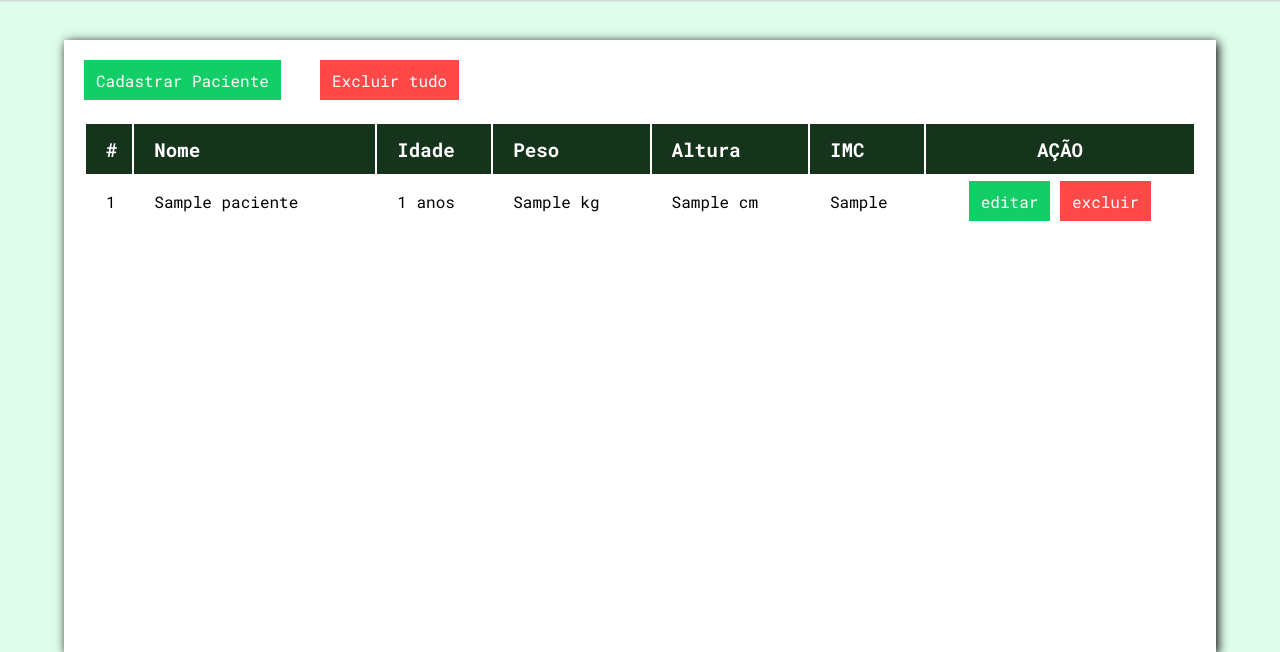
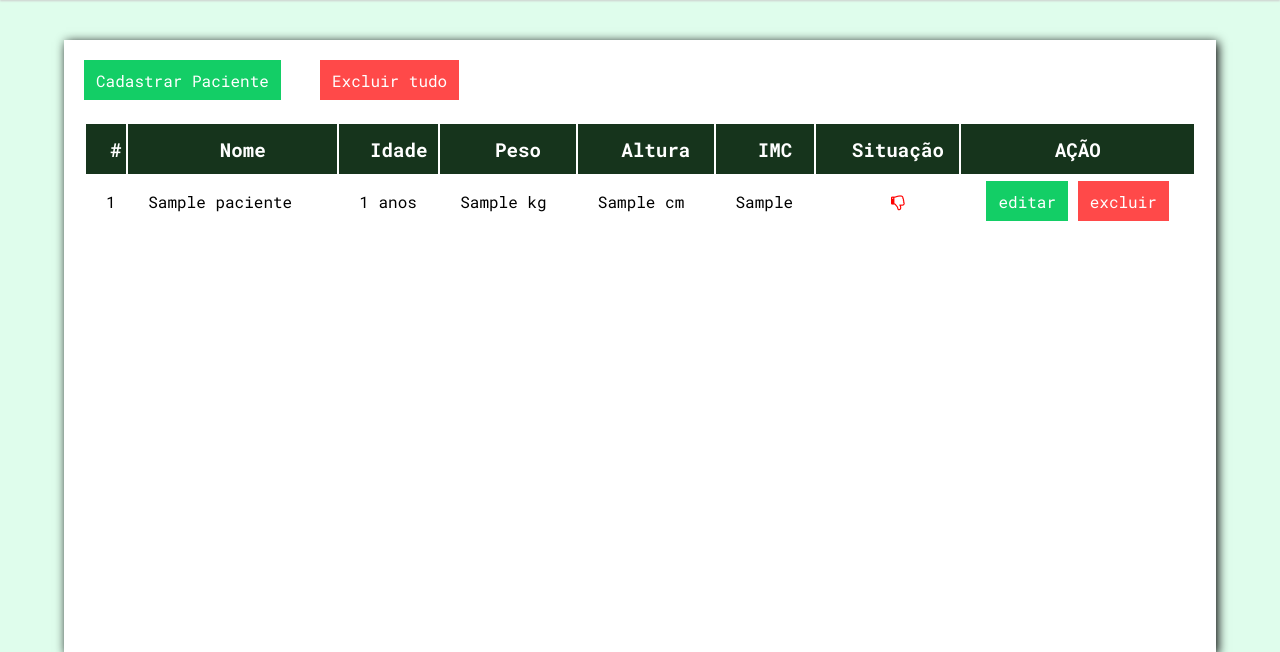
Before and after one commit to jorgereiis/pacientes_web, a PHP site: page /painel.php in a window 1280 px wide. Shown: the part 70-722 px from the top of the page. Run offline with PHP 8.4, Linux system fonts and the light colour scheme; the visitor is signed in with stand-in values (Sample User, id 1); tables that the repository leaves empty or names only in its code hold one stand-in row (values such as "Sample post").

Commit message:
Release 1.1.0 - Adicionado informação de STATUS na tabela IMC

```diff
--- a/css/style-painel.css
+++ b/css/style-painel.css
@@ -122,6 +122,14 @@ footer {
 }
 
 /* ESTILOS DA TABELA DO PAINEL DENTRO DA TAG MAIN*/
+.hand.green {
+    color: green;
+}
+
+.hand.red {
+    color: red;
+}
+
 #tdzero {
     font-size: 25px;
 }
--- a/js/script-create.js
+++ b/js/script-create.js
@@ -1,6 +1,4 @@
 // MINHAS VARIÁVEIS
-let btn_cad = document.querySelector('#btn_cad')
-
 let btn = document.querySelector('#verSenha')
 let btnConfirm = document.querySelector('#verConfirmSenha')
 
--- a/painel.php
+++ b/painel.php
@@ -14,6 +14,7 @@
     <meta charset="UTF-8">
     <meta http-equiv="X-UA-Compatible" content="IE=edge">
     <meta name="viewport" content="width=device-width, initial-scale=1.0">
+    <link rel="stylesheet" href="https://stackpath.bootstrapcdn.com/font-awesome/4.7.0/css/font-awesome.min.css">
     <link rel="stylesheet" href="./css/style-painel.css">
     <title>Painel do sistema</title>
 </head>
@@ -28,13 +29,14 @@
         <br><br>
         <table class="records">
             <thead>
-                <tr>
+                <tr align='center'>
                     <th>#</th>
                     <th>Nome</th>
                     <th>Idade</th>
                     <th>Peso</th>
                     <th>Altura</th>
                     <th>IMC</th>
+                    <th>Situação</th>
                     <th>AÇÃO</th>
                 </tr>
             </thead>
@@ -43,13 +45,19 @@
                     if ($qtd_linhas > 0){
                         $contador=1;
                         while($data = mysqli_fetch_assoc($result_query)){
-                            echo "<tr>";
+                            echo "<tr id='linha'>";
                             echo "<td>".$contador."</td>";
                             echo "<td>".$data['nome']."</td>";
                             echo "<td>".$data['idade']." anos</td>";
                             echo "<td>".$data['peso']." kg</td>";
                             echo "<td>".$data['altura']." cm</td>";
-                            echo "<td>".$data['imc']."</td>";
+                            echo "<td id='imc'>".$data['imc']. "</td>";
+                            if ($data['imc'] < 25){
+                                echo "<td class='hand green' align='center'><i class='fa fa-thumbs-o-up' aria-hidden='true'></i></td>";
+                            } else {
+
+                                echo "<td class='hand red' align='center'><i class='fa fa-thumbs-o-down' aria-hidden='true'></i></td>";
+                            }
                 ?>
                         <td>
                             <button type="button" class="button green">editar</button>
@@ -60,7 +68,7 @@
                         }
 
                     } else {
-                        echo "<tr><td colspan='7' align='center' id='tdzero'>Não há registros!</td></tr>";
+                        echo "<tr><td colspan='8' align='center' id='tdzero'>Não há registros!</td></tr>";
                     }
 
                     $mysqli -> close();
```
Also changed, not shown: js/script-painel.js (line endings or trailing spaces).
